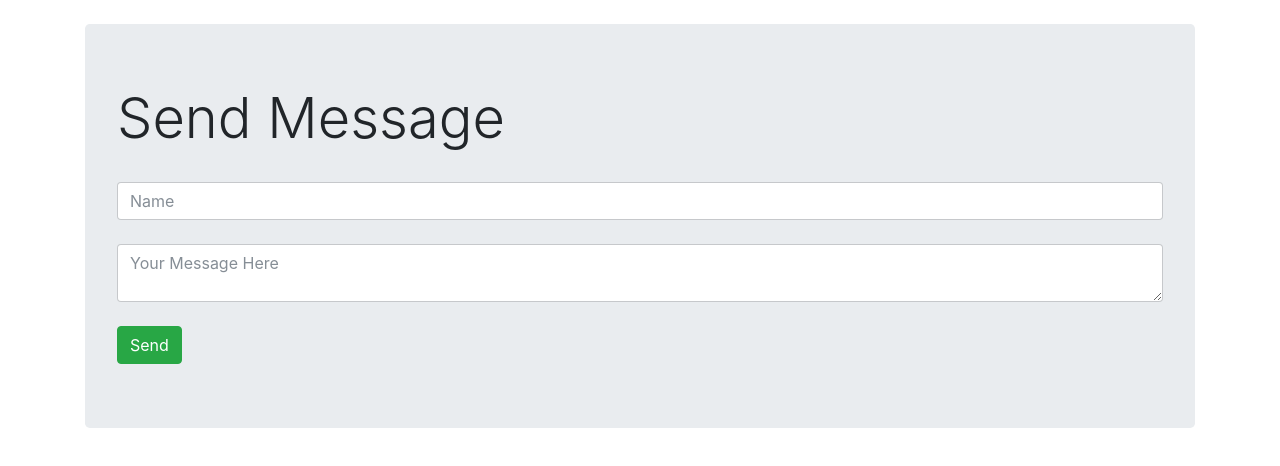
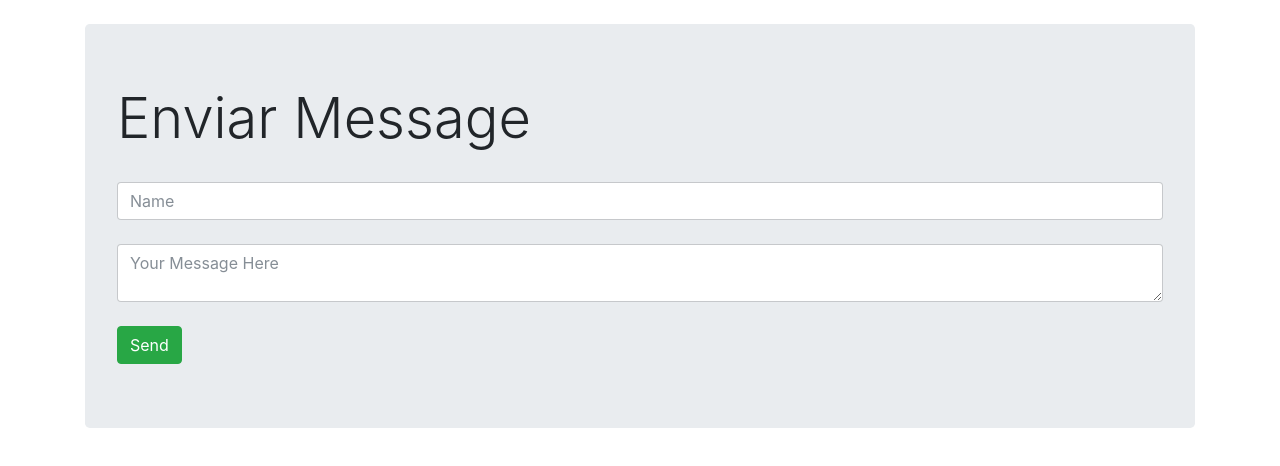
Before and after one commit to rscop/exops-teste-renatoscop, a website: page index.html in a window 1280 px wide. Drawn offline with nearby package versions, Linux system fonts and the light colour scheme; no server answers.

Commit message:
test Change

```diff
--- a/index.html
+++ b/index.html
@@ -12,7 +12,7 @@
 <div class="container">
     <br>
     <div class="jumbotron">
-        <h1 class="display-4">Send Message</h1>
+        <h1 class="display-4">Enviar Message</h1>
         <br>
         <input id = "name" class="form-control" placeholder="Name">
         <br>
```
